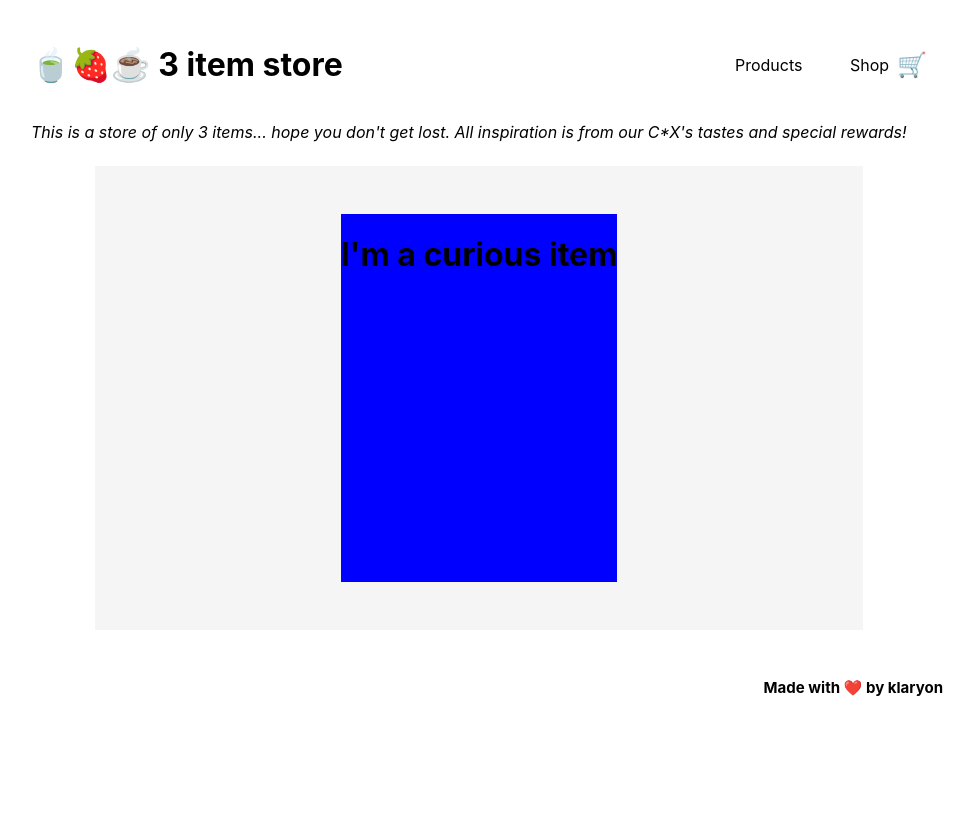
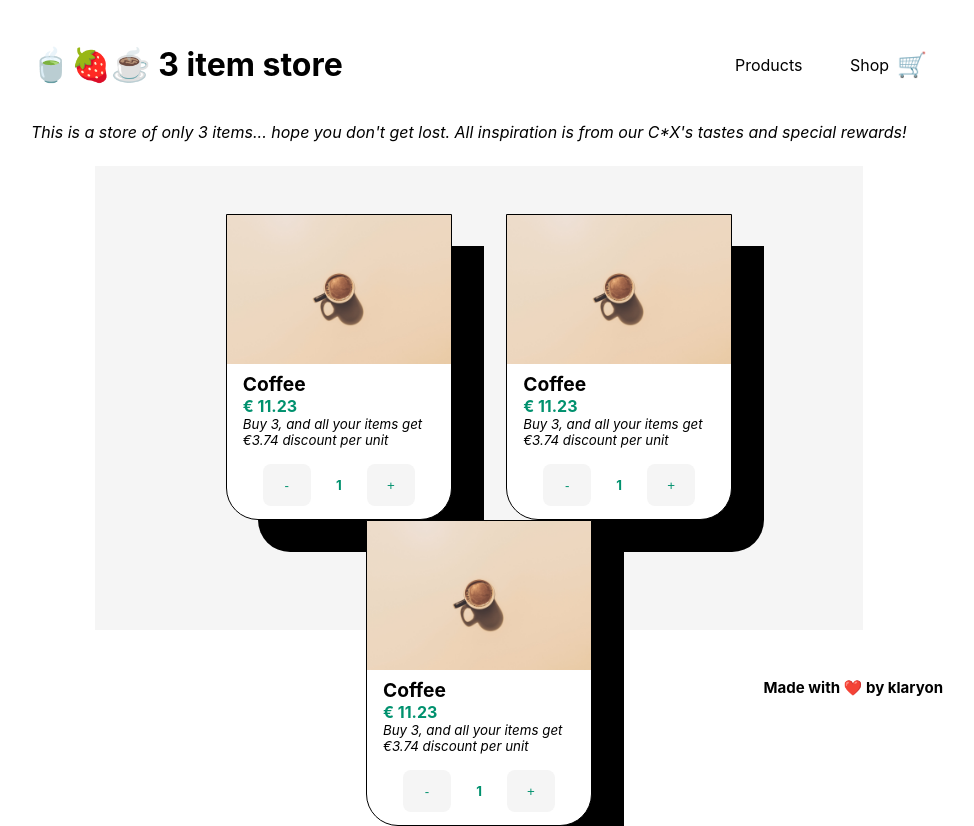
Before and after one commit to klaryon/three_item_store, a React (Create React App) app: page / in a window 1280 px wide. Shown: the whole page, without its empty margins (161-1135 px from the left). Before the commit the page ends 800 px from the top, so only its background shows below. Built offline with nearby package versions, Linux system fonts and the light colour scheme.

Commit message:
Product component

```diff
--- a/src/screens/Product/Product.js
+++ b/src/screens/Product/Product.js
@@ -1,12 +1,15 @@
 import React from "react";
 import Body from "../../components/layout/Body/Body";
-import StyledProduct from "./styles"
+import { StyledProduct } from "./styles"
+import CardItem from "../../components/units/CardItem/CardItem"
 
 const Product = () => {
     return (
         <Body>
             <StyledProduct>
-                <h1>I'm a curious item</h1>
+                <CardItem/>
+                <CardItem/>
+                <CardItem/>
             </StyledProduct>
         </Body>
     )
--- a/src/screens/Product/styles.js
+++ b/src/screens/Product/styles.js
@@ -1,7 +1,8 @@
 import styled from "styled-components"
 
-const StyledProduct = styled.div`
-    background-color: blue;
-`
-
-export default StyledProduct;
+export const StyledProduct = styled.div`
+    display: flex;
+    justify-content: center;
+    align-items: center;
+    flex-wrap: wrap;
+`;
```
